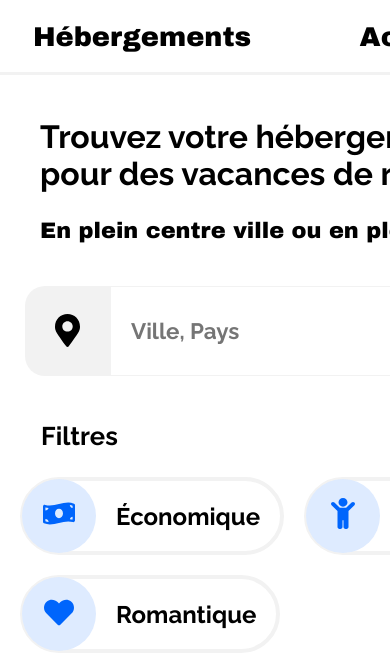
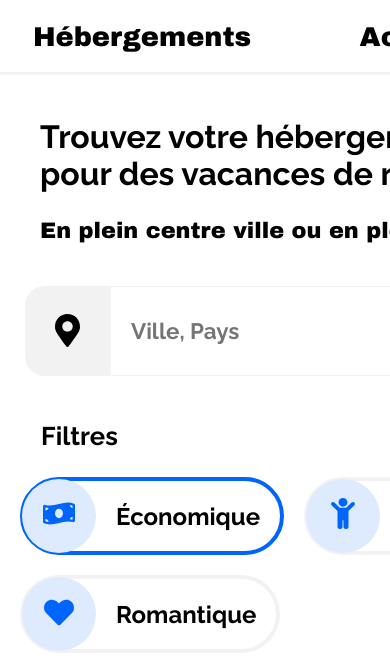
Before and after one commit to toops61/StephaneMaulave_2_29032021, a plain HTML site: page index.html in a window 390 px wide. In both pictures the pointer is over the element "Économique". Shown: the part 112-784 px from the top of the page. Drawn offline with Linux system fonts and the light colour scheme; a web font is replaced by a local one.

Commit message:
changements filter btn mobile

```diff
--- a/styleMobile.css
+++ b/styleMobile.css
@@ -184,7 +184,7 @@ header {
     margin-bottom: 20px;
 }
 
-.filters--btn:active {
+.filters--btn:hover {
     border: 4px solid #0065FC;
 }
 
```
